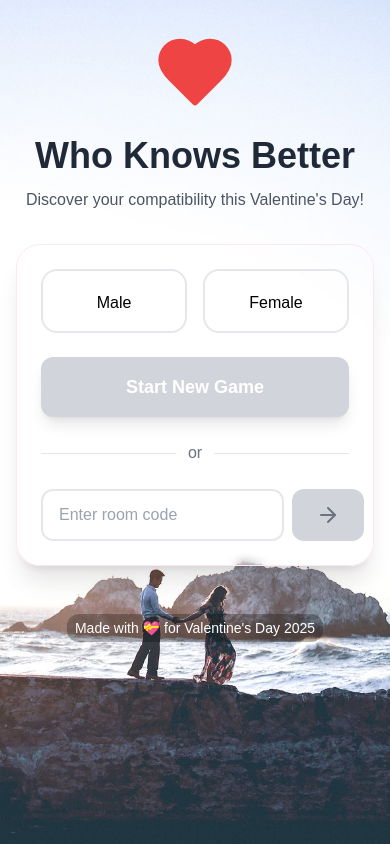
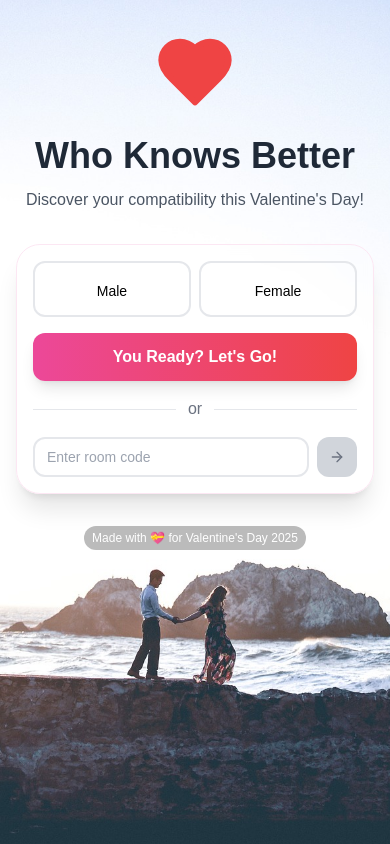
Before and after one commit to omp28/compability-check, a Next.js app: page / in a window 390 px wide. Built offline with nearby package versions, Linux system fonts and the light colour scheme; no server answers.

Commit message:
block: non-mobile devices minor refinements

```diff
--- a/src/components/GameRoom.tsx
+++ b/src/components/GameRoom.tsx
@@ -337,7 +337,7 @@ export const GameRoom = () => {
                   className="flex items-center justify-center w-full max-w-md mx-auto"
                   {...fadeInUp}
                 >
-                  <div className="w-full bg-black/5 backdrop-blur-sm rounded-3xl shadow-2xl p-8  border border-pink-800/20">
+                  <div className="w-full backdrop-blur-sm p-8">
                     <motion.div
                       animate={{
                         scale: [1, 1.1, 1],
@@ -385,7 +385,6 @@ export const GameRoom = () => {
                     </div>
 
                     <div className="space-y-6">
-                      <ShareLinkButton roomId={session.roomId} />
                       <div className="bg-pink-50 rounded-2xl p-4">
                         <p className="text-lg text-gray-700">
                           Your Room Code:{" "}
@@ -395,6 +394,7 @@ export const GameRoom = () => {
                         </p>
                       </div>
                     </div>
+                    <ShareLinkButton roomId={session.roomId} />
                   </div>
                 </motion.div>
               )}
--- /dev/null
+++ b/src/components/MobileOnlyWrapper.tsx
@@ -0,0 +1,53 @@
+import { useState, useEffect } from "react";
+import { Smartphone } from "lucide-react";
+
+interface MobileOnlyWrapperProps {
+  children: React.ReactNode;
+  backgroundImage?: string;
+}
+
+export default function MobileOnlyWrapper({
+  children,
+  backgroundImage = "/langin-bg/2.jpg",
+}: MobileOnlyWrapperProps) {
+  const [isMobile, setIsMobile] = useState(true);
+
+  useEffect(() => {
+    const checkMobile = () => {
+      setIsMobile(window.innerWidth <= 768);
+    };
+
+    checkMobile();
+    window.addEventListener("resize", checkMobile);
+
+    return () => window.removeEventListener("resize", checkMobile);
+  }, []);
+
+  if (!isMobile) {
+    return (
+      <div
+        className="min-h-screen bg-cover bg-center flex items-center justify-center"
+        style={{ backgroundImage: `url(${backgroundImage})` }}
+      >
+        <div className="text-center max-w-md p-4 bg-whit backdrop-blur-2xl rounded-xl shadow-lg">
+          <Smartphone className="w-16 h-16 mx-auto mb-6 text-pink-500" />
+          <h1 className="text-3xl font-bold text-white mb-3">
+            Mobile Only Experience
+          </h1>
+          <p className="text-white mb-4">
+            This app is designed exclusively for mobile devices. Please access
+            it from your phone for the best experience! 💕
+          </p>
+          <div className="text-sm text-white">
+            Current screen width:{" "}
+            {typeof window !== "undefined"
+              ? window.innerWidth
+              : "calculating..."}
+          </div>
+        </div>
+      </div>
+    );
+  }
+
+  return <>{children}</>;
+}
--- a/src/components/QuestionCard.tsx
+++ b/src/components/QuestionCard.tsx
@@ -172,12 +172,12 @@ export function QuestionCard({
 
         {hasAnswered && !partnerSubmitted && (
           <span className="text-sm text-gray-500 ml-2 ">
-            Waiting for your fave to drop their answer ✨🌙
+            You’ve answered—now waiting for your fave to respond! ✨🌙
           </span>
         )}
         {!hasAnswered && partnerSubmitted && (
           <span className="text-sm text-gray-500 ml-2 ">
-            Waiting for your fave to drop their answer ✨🌙
+            They’ve answered—now it’s your turn to respond! ✨🌙
           </span>
         )}
 
--- a/src/pages/_app.tsx
+++ b/src/pages/_app.tsx
@@ -4,6 +4,7 @@ import { AppProps } from "next/app";
 import { useRouter } from "next/router";
 import Script from "next/script";
 import * as gtag from "../lib/gtag";
+import MobileOnlyWrapper from "@/components/MobileOnlyWrapper";
 
 function MyApp({ Component, pageProps }: AppProps) {
   const router = useRouter();
@@ -36,7 +37,9 @@ function MyApp({ Component, pageProps }: AppProps) {
         `}
       </Script>
 
-      <Component {...pageProps} />
+      <MobileOnlyWrapper>
+        <Component {...pageProps} />
+      </MobileOnlyWrapper>
     </>
   );
 }
--- a/src/pages/index.tsx
+++ b/src/pages/index.tsx
@@ -177,28 +177,27 @@ export default function Home() {
         </motion.div>
 
         <motion.div
-          className="bg-white/10 backdrop-blur-sm rounded-3xl p-6 shadow-xl border border-pink-100"
+          className="bg-white/10 backdrop-blur-sm rounded-3xl p-4 sm:p-6 shadow-xl border border-pink-100"
           initial={{ opacity: 0, y: 20 }}
           animate={{ opacity: 1, y: 0 }}
           transition={{ delay: 0.3 }}
         >
-          <div className="space-y-6">
-            <div className="flex gap-4">
+          <div className="space-y-4 sm:space-y-6">
+            {/* Gender selection buttons */}
+            <div className="flex gap-2 sm:gap-4">
               <motion.button
                 whileHover={{ scale: 1.02 }}
                 whileTap={{ scale: 0.98 }}
                 onClick={() => setGender("male")}
-                className={`flex-1 p-4 rounded-2xl border-2 transition-all text-black ${
+                className={`flex-1 p-3 sm:p-4 rounded-xl sm:rounded-2xl border-2 transition-all text-black ${
                   gender === "male"
                     ? "border-blue-500 bg-blue-50 text-blue-700"
                     : "border-gray-200 hover:border-blue-200"
                 }`}
               >
                 <div className="text-center">
-                  <span className="block text-2xl mb-1">
-                    {/* <IoIosMale /> */}
-                  </span>
-                  <span className="font-medium">Male</span>
+                  <span className="block text-xl sm:text-2xl mb-1"></span>
+                  <span className="font-medium text-sm sm:text-base">Male</span>
                 </div>
               </motion.button>
 
@@ -206,34 +205,37 @@ export default function Home() {
                 whileHover={{ scale: 1.02 }}
                 whileTap={{ scale: 0.98 }}
                 onClick={() => setGender("female")}
-                className={`flex-1 p-4 rounded-2xl border-2 transition-all text-black ${
+                className={`flex-1 p-3 sm:p-4 rounded-xl sm:rounded-2xl border-2 transition-all text-black ${
                   gender === "female"
                     ? "border-pink-500 bg-pink-50 text-pink-700"
                     : "border-gray-200 hover:border-pink-200"
                 }`}
               >
                 <div className="text-center">
-                  <span className="block text-2xl mb-1 ">
-                    {/* <IoIosFemale /> */}
+                  <span className="block text-xl sm:text-2xl mb-1"></span>
+                  <span className="font-medium text-sm sm:text-base">
+                    Female
                   </span>
-                  <span className="font-medium">Female</span>
                 </div>
               </motion.button>
             </div>
 
+            {/* Start game button */}
             <div className="relative">
               <motion.button
                 whileHover={{ scale: 1.02 }}
                 whileTap={{ scale: 0.98 }}
                 onClick={createRoom}
                 disabled={!gender || isStartDisabled}
-                className={`w-full py-4 rounded-xl text-white font-semibold text-lg shadow-lg transition-all ${
+                className={`w-full py-3 sm:py-4 rounded-xl text-white font-semibold text-base sm:text-lg shadow-lg transition-all ${
                   gender && !isStartDisabled
-                    ? "bg-gradient-to-r from-pink-500 to-red-500 hover:from-pink-600 hover:to-red-600"
-                    : "bg-gray-300 cursor-not-allowed"
+                    ? "bg-gradient-to-r from-pink-600 to-red-600 hover:from-pink-700 hover:to-red-700 "
+                    : "cursor-not-allowed bg-gradient-to-r from-pink-500 to-red-500 hover:from-pink-600 hover:to-red-600"
                 }`}
               >
-                Start New Game
+                {!gender || isStartDisabled
+                  ? "You Ready? Let's Go!"
+                  : "Start New Game"}
               </motion.button>
 
               <AnimatePresence>
@@ -260,38 +262,41 @@ export default function Home() {
               <p className="text-red-500 text-sm text-center">{error}</p>
             )}
 
-            <div className="flex gap-2">
+            {/* Join room section - modified for very small screens */}
+            <div className="max-[360px]:flex-col flex gap-2">
               <input
                 type="text"
                 maxLength={6}
                 value={roomCode}
                 onChange={(e) => setRoomCode(e.target.value.toUpperCase())}
                 placeholder="Enter room code"
-                className="flex-1 px-4 py-3 rounded-xl border-2 border-gray-200 focus:border-pink-500 outline-none text-gray-700 placeholder-gray-400"
+                className="flex-1 px-3 sm:px-4 py-2 sm:py-3 text-sm sm:text-base rounded-xl border-2 border-gray-200 focus:border-pink-500 outline-none text-gray-700 placeholder-gray-400"
               />
               <motion.button
                 whileHover={{ scale: 1.05 }}
                 whileTap={{ scale: 0.95 }}
                 onClick={joinRoom}
-                disabled={!gender || !roomCode}
-                className={`px-6 rounded-xl flex items-center justify-center ${
+                // disabled={!gender}
+                className={`max-[360px]:w-full px-3 sm:px-6 py-2 sm:py-3 rounded-xl flex items-center justify-center gap-2 ${
                   gender && roomCode
                     ? "bg-pink-500 hover:bg-pink-600 text-white"
                     : "bg-gray-300 cursor-not-allowed text-gray-500"
                 }`}
               >
-                <ArrowRight className="w-6 h-6" />
+                <span className="max-[360px]:block hidden">Join Room</span>
+                <ArrowRight className="w-4 h-4 sm:w-5 sm:h-5" />
               </motion.button>
             </div>
           </div>
         </motion.div>
 
-        <div className=" flex justify-center items-center mt-12">
+        {/* Footer section */}
+        <div className="flex justify-center items-center mt-8 sm:mt-12">
           <motion.div
             initial={{ opacity: 0 }}
             animate={{ opacity: 1 }}
             transition={{ delay: 0.5 }}
-            className="text-center text-sm py-1 px-2 rounded-xl  text-white bg-[#08080846]"
+            className="text-center text-xs sm:text-sm py-1 px-2 rounded-xl text-white bg-[#08080846]"
           >
             Made with 💝 for Valentine&#39;s Day 2025
           </motion.div>
```
